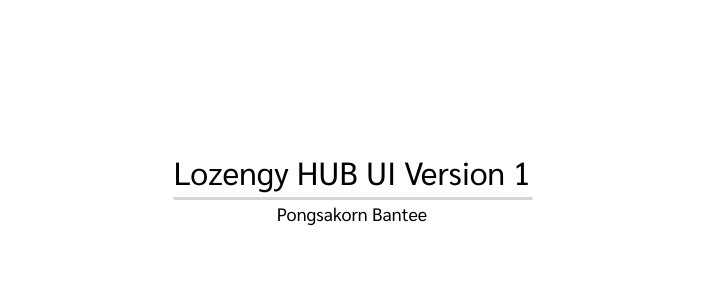
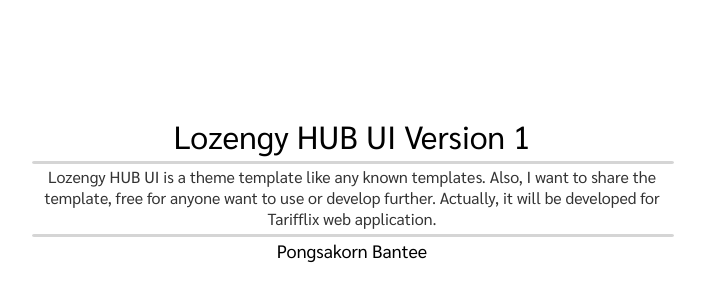
Before and after one commit to PkBantee/lozengy-hub-ui, a plain HTML site: page index.html in a window 1280 px wide. Shown: the part 212-512 px from the top of the page, without its empty margins (288-993 px from the left). Drawn offline with Linux system fonts and the light colour scheme.

Commit message:
add detail

```diff
--- a/index.html
+++ b/index.html
@@ -27,13 +27,19 @@
             font-size: 32px;
         }
 
-        .lzg-ct-xpd-line{
+        .lzg-ct-xpd-line {
             border-radius: 2px;
             height: 1px;
             width: 100%;
             margin: 5px auto 2px;
             border: #d5d5d5 1px solid;
             background: #D5D5D5;
+        }
+
+        .lzg-ct-xpd-desp {
+            font-size: 16px;
+            color: #333;
+            max-width: 50vw;
         }
 
         .lzg-ct-xpd-creator {
@@ -48,6 +54,11 @@
             Lozengy HUB UI Version 1
         </div>
         <div class="lzg-ct-xpd-line"></div>
+        <div class="lzg-ct-xpd-desp">
+            Lozengy HUB UI is a theme template like any known templates. Also, I want to share the template, free for
+            anyone want to use or develop further. Actually, it will be developed for Tarifflix web application.
+        </div>
+        <div class="lzg-ct-xpd-line"></div>
         <div class="lzg-ct-xpd-creator">
             Pongsakorn Bantee
         </div>
```
